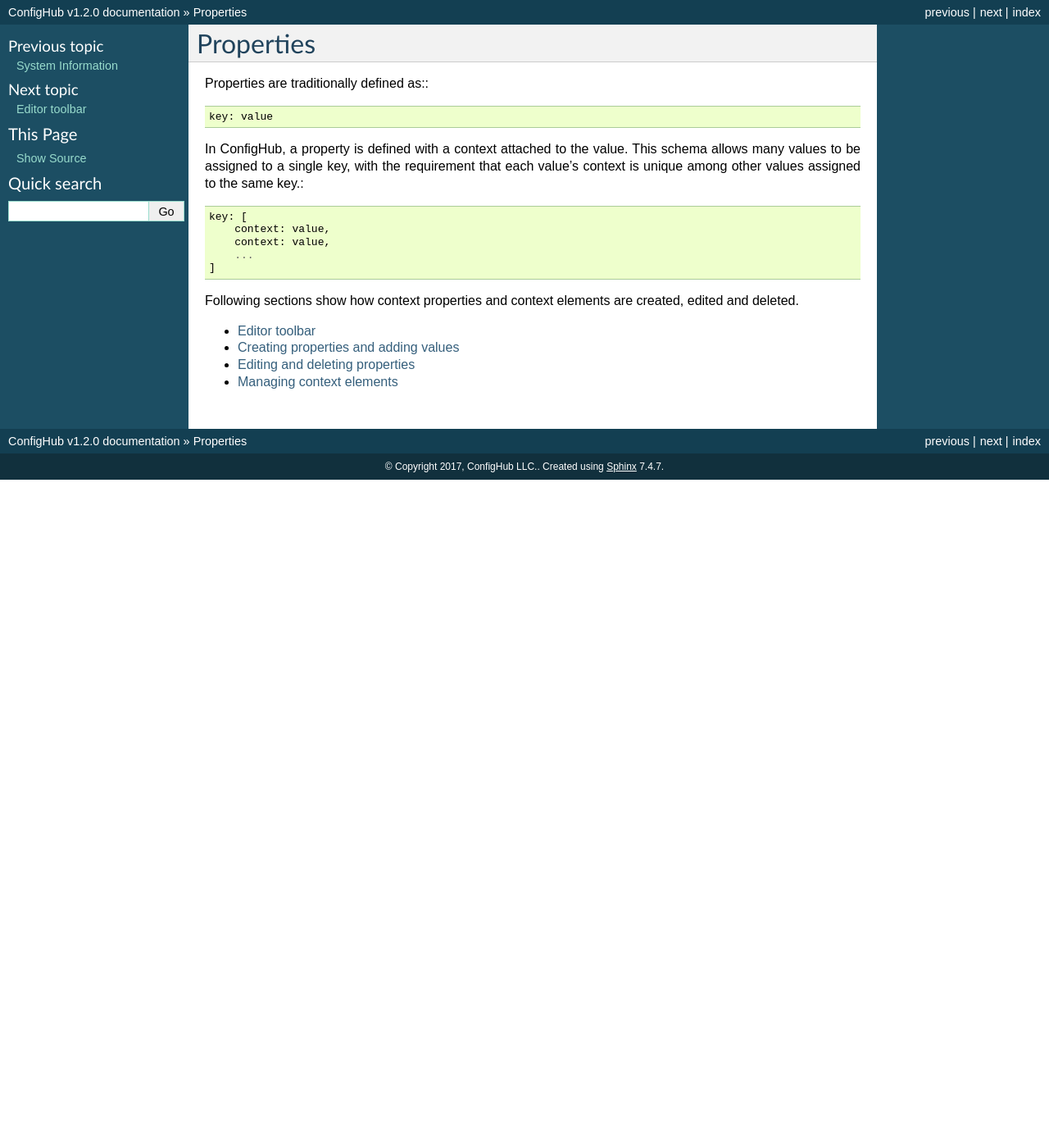
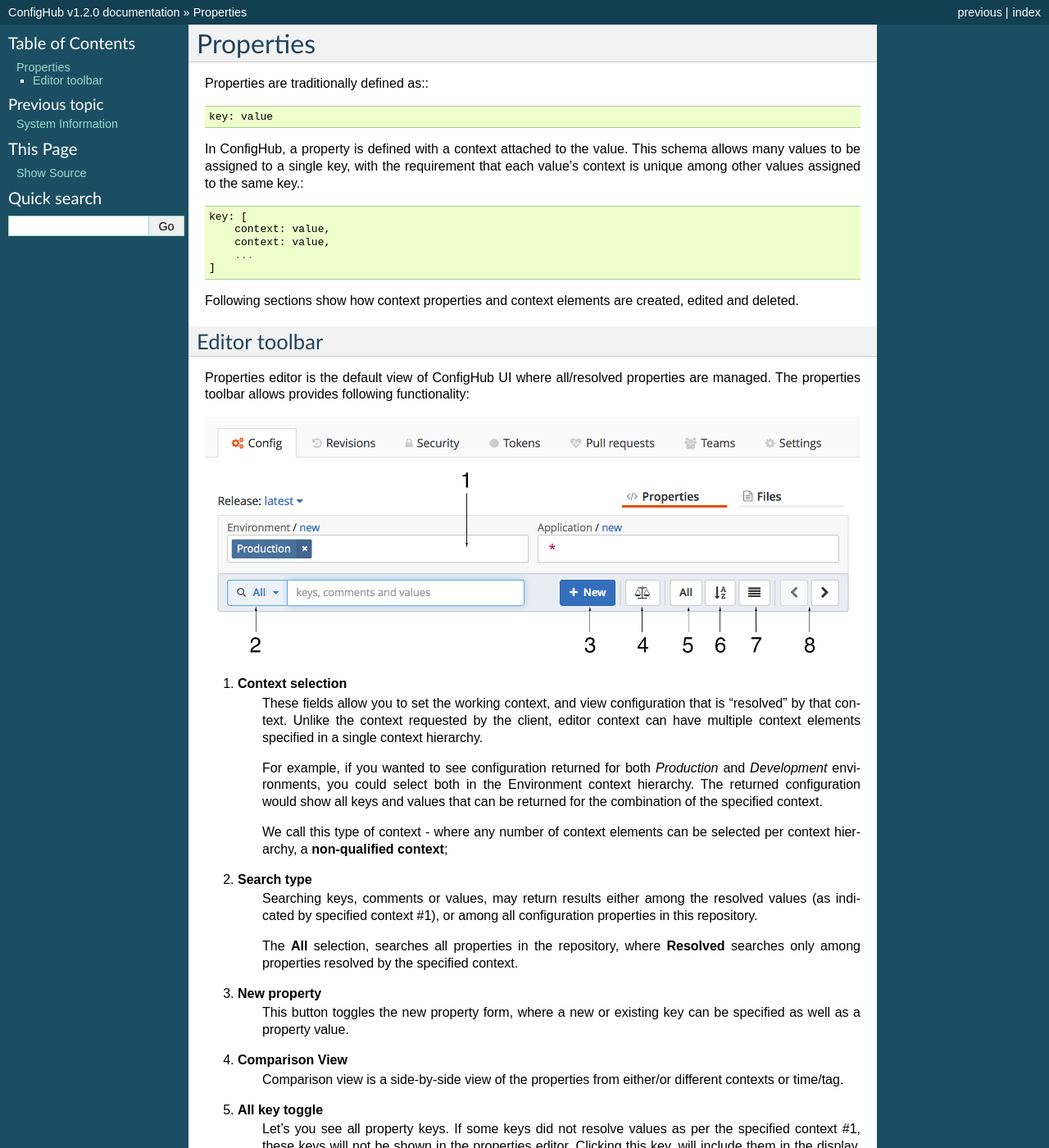
Before and after one commit to ConfigHubPub/Docs, a Sphinx documentation site: the page built from documentation/pages/tabs/config/properties.rst, in a window 1280 px wide and 1400 px high. Shown: the whole window at 82% size. Built offline with Sphinx 7.4.7, drawn with Linux system fonts in a browser that asks for light colours; pages that are not in the unit, such as notebooks, are missing from menus; some of the changed text lies outside the part shown.

Commit message:
properties documentation

```diff
--- a/documentation/pages/tabs/config/properties.rst
+++ b/documentation/pages/tabs/config/properties.rst
@@ -21,10 +21,51 @@ is unique among other values assigned to the same key.::
 Following sections show how context properties and context elements are created, edited and deleted.
 
 
-.. toctree::
-    :titlesonly:
+Editor toolbar
+^^^^^^^^^^^^^^
 
-    toolbar
-    createProperty
-    editDeleteProperty
-    manageContextElement
+Properties editor is the default view of ConfigHub UI where all/resolved properties are managed.
+The properties toolbar allows provides following functionality:
+
+.. image:: /images/propertiesToolbar.png
+
+
+1. **Context selection**
+    These fields allow you to set the working context, and view configuration that is "resolved" by that context.
+    Unlike the context requested by the client, editor context can have multiple context elements specified in
+    a single context hierarchy.
+
+    For example, if you wanted to see configuration returned for both *Production* and *Development* environments,
+    you could select both in the Environment context hierarchy.  The returned configuration would show all
+    keys and values that can be returned for the combination of the specified context.
+
+    We call this type of context - where any number of context elements can be selected per context hierarchy, a
+    **non-qualified context**;
+
+
+2. **Search type**
+    Searching keys, comments or values, may return results either among the resolved values (as indicated by
+    specified context #1), or among all configuration properties in this repository.
+
+    The **All** selection, searches all properties in the repository, where **Resolved** searches only among properties
+    resolved by the specified context.
+
+
+3. **New property**
+    This button toggles the new property form, where a new or existing key can be specified as well as a property value.
+
+4. **Comparison View**
+    Comparison view is a side-by-side view of the properties from either/or different contexts or time/tag.
+
+5. **All key toggle**
+    Let's you see all property keys.  If some keys did not resolve values as per the specified context #1, these
+    keys will not be shown in the properties editor.  Clicking this key, will include them in the display, but
+    their values are still left out of the view.
+
+6. **Key sort order**
+
+7. **Value context alignment**
+    To see all value contexts aligned as a table view, toggle this button.
+
+8. **Pagination navigation**
+    Move between pages of results.
```
